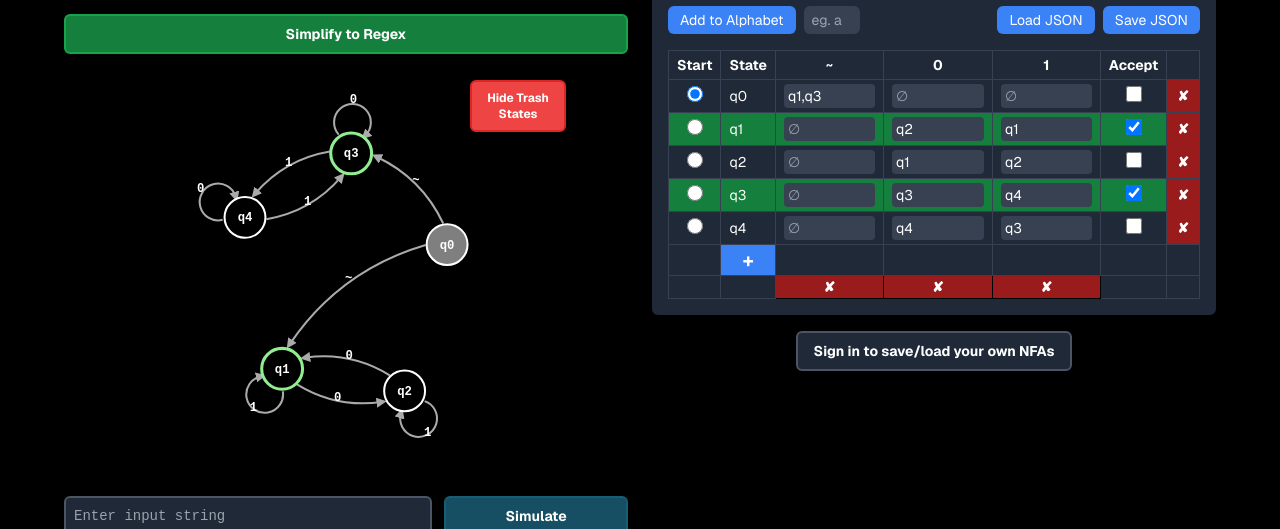
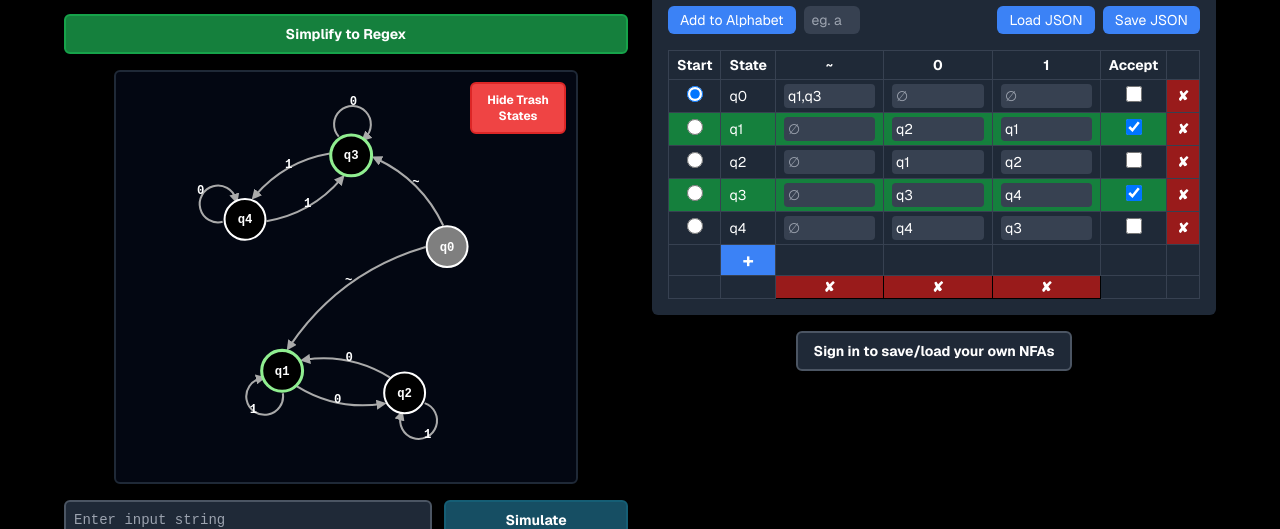
Before and after one commit to igreat/regular-languages-simulator, a Next.js app: page / in a window 1280 px wide. Shown: the part 206-735 px from the top of the page. Built offline with nearby package versions, Linux system fonts and the light colour scheme; no server answers.

Commit message:
change shade of graph window + add border to distinguish its view

```diff
--- a/src/app/_components/MainPage.tsx
+++ b/src/app/_components/MainPage.tsx
@@ -450,7 +450,7 @@ export default function MainPage({ initialNfa }: Readonly<{ initialNfa: NFAJson
                         )}
                     </div>
                     {/* Simulation Part */}
-                    <div style={{ position: 'relative' }}>
+                    <div style={{ position: 'relative' }} className="bg-gray-950 rounded-md border-2 border-gray-800">
                         <Graph data={data} activeNodes={new Set(currentStates)} isRemovingState={isRemovingState} handleDeleteState={handleDeleteState} />
 
                         {!isRemovingState && <button
```
